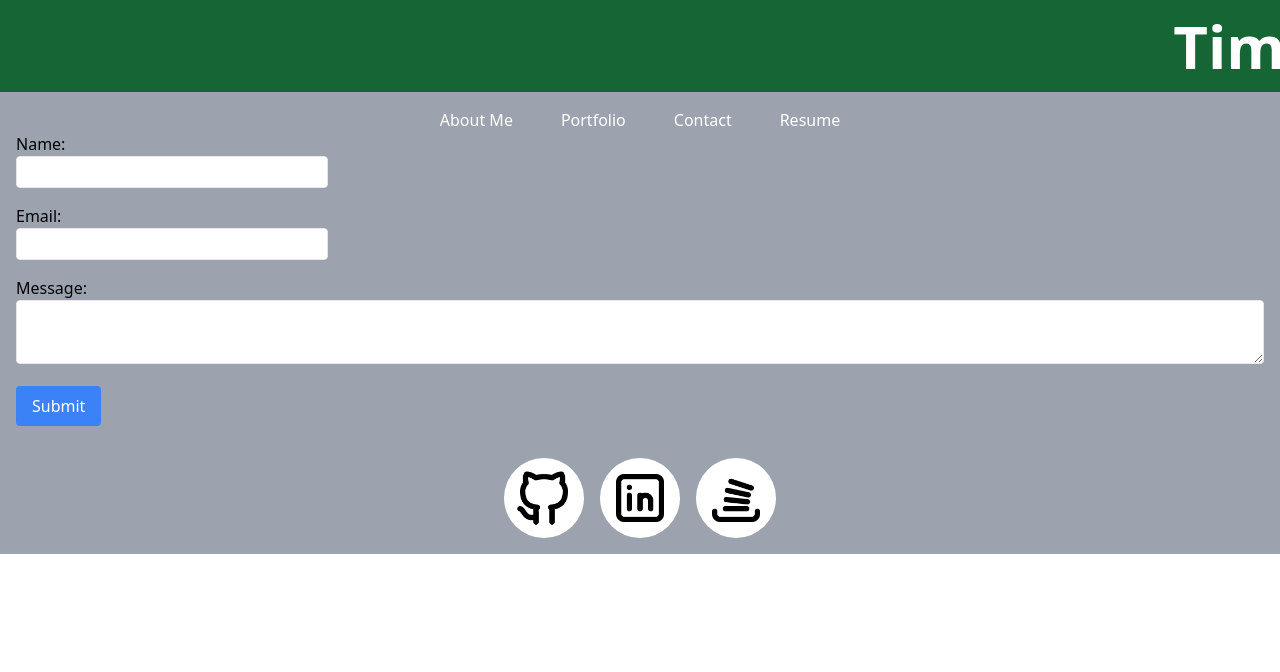
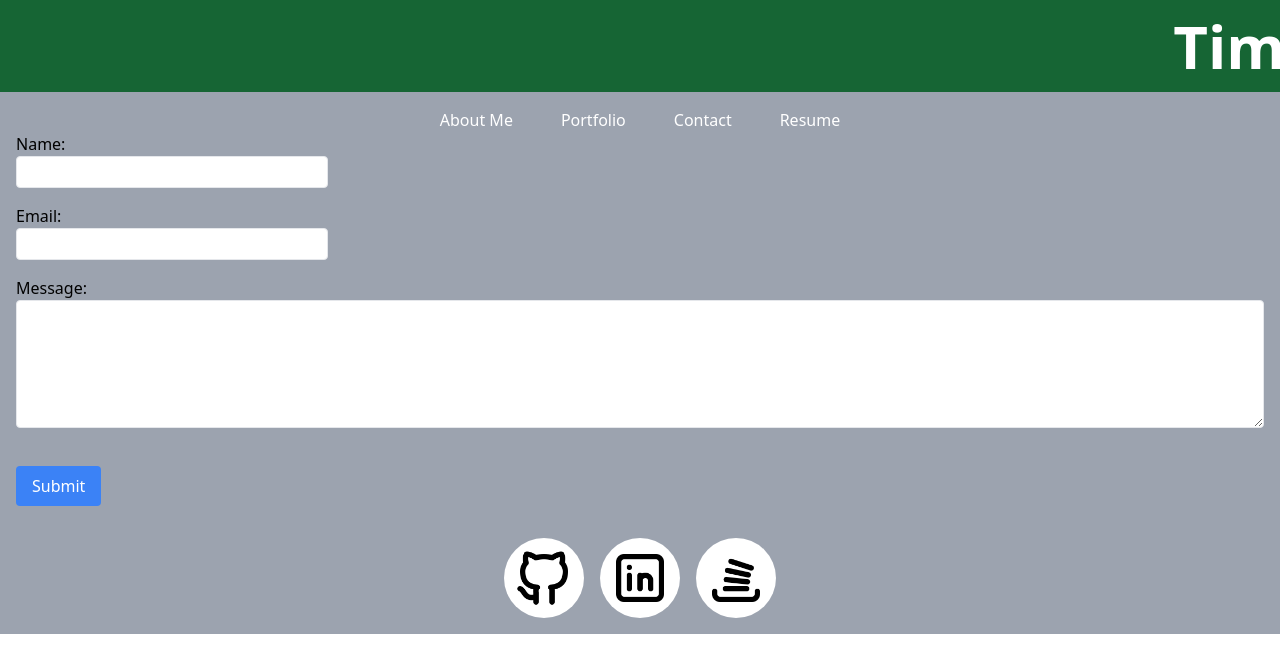
Before and after one commit to tmorgan-dev/react-portfolio, a React (Vite) app: page /contact in a window 1280 px wide. Shown: the top 672 px of the page. Built offline with nearby package versions, Linux system fonts and the light colour scheme.

Commit message:
added code comments; updated contact card

```diff
--- a/src/components/AboutMe.jsx
+++ b/src/components/AboutMe.jsx
@@ -1,8 +1,10 @@
 import React from 'react'
+// Importing profile picture
 import profilePic from "../assets/images/profile.jpg"
+// Importing motion from Framer Motion library for animations
 import { motion } from "framer-motion"
 
-
+// Functional component for the About Me section
 const AboutMe = () => {
     return (
         <div className="aboutMe flex items-center">
--- a/src/components/Contact.jsx
+++ b/src/components/Contact.jsx
@@ -55,17 +55,18 @@ const Contact = () => {
         <p className="text-red-500">{errors.email?.message}</p>
       </div>
 
-      <div className="mb-4">
+      <div className="mb-8">
         <label className="block">Message:</label>
         <textarea
           {...register('message', {
             required: 'Message is required',
             onBlur: () => trigger('message'), // Trigger validation on blur
           })}
-          className="w-full h-[4rem] px-3 py-2 border rounded"
+          className="w-full w-[50rem] h-[8rem] px-3 py-2 border rounded" // Adjusted width using responsive classes
         />
         <p className="text-red-500">{errors.message?.message}</p>
       </div>
+
 
       <button
         type="submit"
```
